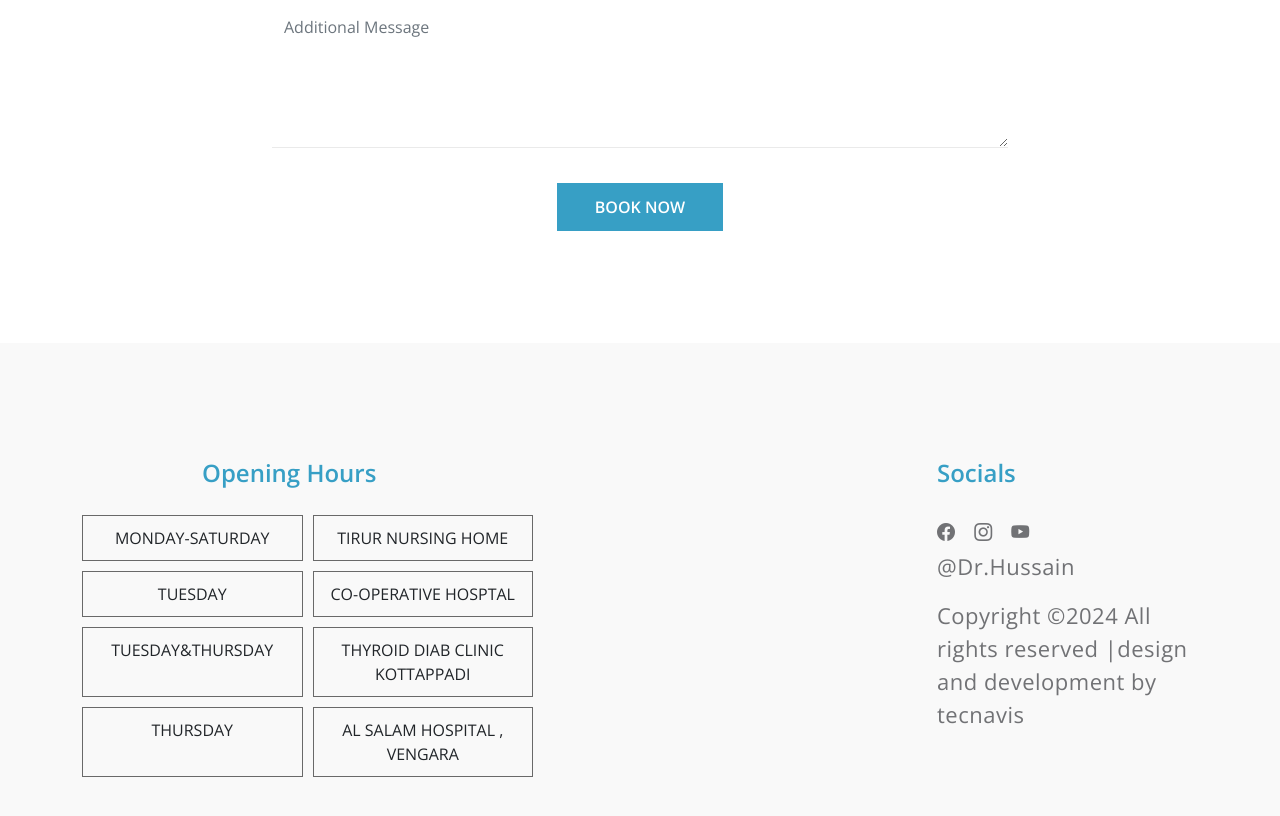
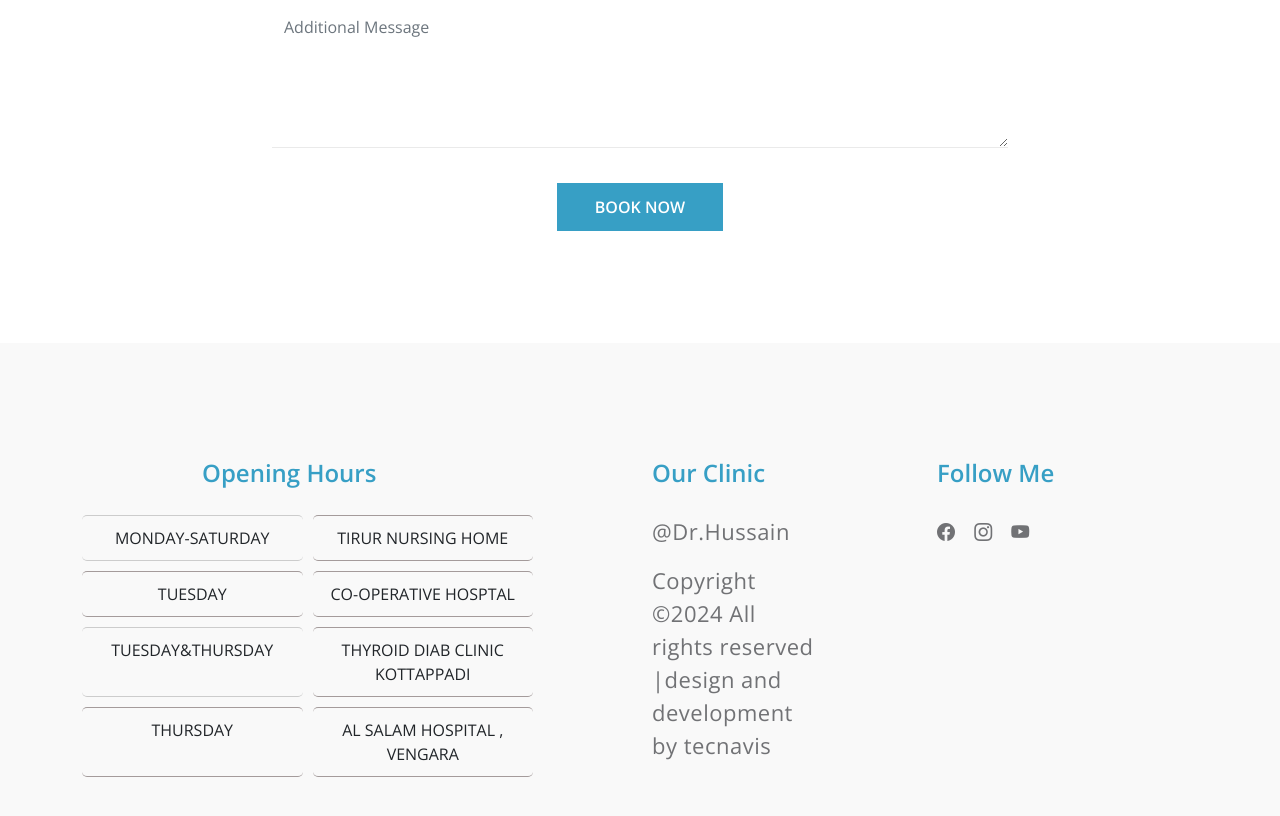
Before and after one commit to Tecnavis/Dr.Hussain, a plain HTML site: page index.html in a window 1280 px wide. Shown: the part 4613-5429 px from the top of the page. Drawn offline with nearby package versions, Linux system fonts and the light colour scheme.

Commit message:
Update index.html

```diff
--- a/index.html
+++ b/index.html
@@ -588,19 +588,19 @@
 
                             <div class="box-container">
                                 <!-- Row 1 -->
-                                <div style="border: 1PX solid dimgray;" class="box-cell">MONDAY-SATURDAY</div>
-                                <div  style="border: 1PX solid dimgray;" class="box-cell">TIRUR NURSING HOME</div>
+                                <div style="border: 1PX solidrgb(164, 155, 155); border-radius: 5px; border-left: none;border-right: none;" class="box-cell">MONDAY-SATURDAY</div>
+                                <div  style="border: 1PX solid rgb(164, 155, 155);border-radius: 5px;border-left: none;border-right: none;" class="box-cell">TIRUR NURSING HOME</div>
 
 
-                                <div  style="border: 1PX solid dimgray;" class="box-cell">TUESDAY</div>
-                                <div style="border: 1PX solid dimgray;" class="box-cell">CO-OPERATIVE HOSPTAL</div>
+                                <div  style="border: 1PX solid rgb(164, 155, 155);border-radius:5px;border-left: none;border-right: none;" class="box-cell">TUESDAY</div>
+                                <div style="border: 1PX solid rgb(164, 155, 155);border-radius:5px;border-left: none;border-right: none;" class="box-cell">CO-OPERATIVE HOSPTAL</div>
                                 <!-- Row 2 -->
-                                <div style="border: 1PX solid dimgray;" class="box-cell">TUESDAY&THURSDAY</div>
-                                <div  style="border: 1PX solid dimgray;" class="box-cell">THYROID DIAB CLINIC KOTTAPPADI</div>
+                                <div style="border: 1PX solidrgb(164, 155, 155);border-radius: 5px;border-left: none;border-right: none;" class="box-cell">TUESDAY&THURSDAY</div>
+                                <div  style="border: 1PX solid rgb(164, 155, 155);border-radius: 5px;border-left: none;border-right: none;" class="box-cell">THYROID DIAB CLINIC KOTTAPPADI</div>
 
                                 <!-- Row 3 -->
-                                <div style="border: 1PX solid dimgray;" class="box-cell">THURSDAY</div>
-                                <div style="border: 1PX solid dimgray ;" class="box-cell">AL SALAM HOSPITAL , VENGARA</div>
+                                <div style="border: 1PX solid rgb(164, 155, 155);border-radius: 5px;border-left: none;border-right: none;" class="box-cell">THURSDAY</div>
+                                <div style="border: 1PX solid rgb(164, 155, 155) ;border-radius: 5px;border-left: none;border-right: none;" class="box-cell">AL SALAM HOSPITAL , VENGARA</div>
 
                                 <!-- Row 4 -->
 
@@ -629,16 +629,32 @@
                         </table> -->
                     </div>
 
-                    <!-- <div class="col-lg-2 col-md-6 col-12 my-4 my-lg-0">
+                    <div class="col-lg-2 col-md-6 col-12 my-4 my-lg-0">
                         <h5 class="mb-lg-4 mb-3">Our Clinic</h5>
+                        <!-- <ul class="social-icon">
+                            <li><a href="#" class="social-icon-link bi-facebook"></a></li>
 
-                        <p><a href="mailto:hello@company.co">hello@company.co</a><p>
+                            <!-- <li><a href="#" class="social-icon-link bi-twitter"></a></li> -->
 
-                        <p>123 Digital Art Street, San Diego, CA 92123</p>
-                    </div> -->
+                            <!-- <li><a href="#" class="social-icon-link bi-instagram"></a></li>
+
+                            <li><a href="#" class="social-icon-link bi-youtube"></a></li>
+
+                        <!-- </ul> -->
+                        <div>
+                            <p class="copyright-text">@Dr.Hussain </p>
+
+
+                             <p class="copyright-text" ><!-- Link back to Colorlib can't be removed. Template is licensed under CC BY 3.0. -->
+                                Copyright &copy;<script>document.write(new Date().getFullYear());</script> All rights reserved |design and development by  <a href="https://www.tecnavis.com" target="_blank">tecnavis</a>
+                              <!-- Link back to Colorlib can't be removed. Template is licensed under CC BY 3.0. --></p>
+                        </div>
+
+
+                    </div>
 
                     <div  class="col-lg-3 col-md-6 col-12 ms-auto">
-                        <h5 class="mb-lg-4 mb-2">Socials</h5>
+                        <h5 class="mb-lg-4 mb-2">Follow Me</h5>
 
                         <ul class="social-icon">
                             <li><a href="#" class="social-icon-link bi-facebook"></a></li>
@@ -651,12 +667,12 @@
 
                         </ul>
 
-                        <div>
+                        <!-- <div>
                             <p class="copyright-text">@Dr.Hussain </p>
 
 
                              <p class="copyright-text" ><!-- Link back to Colorlib can't be removed. Template is licensed under CC BY 3.0. -->
-                                Copyright &copy;<script>document.write(new Date().getFullYear());</script> All rights reserved |design and development by  <a href="https://www.tecnavis.com" target="_blank">tecnavis</a>
+                                <!-- Copyright &copy;<script>document.write(new Date().getFullYear());</script> All rights reserved |design and development by  <a href="https://www.tecnavis.com" target="_blank">tecnavis</a> -->
                               <!-- Link back to Colorlib can't be removed. Template is licensed under CC BY 3.0. --></p>
                         </div>
                     </div>
```
